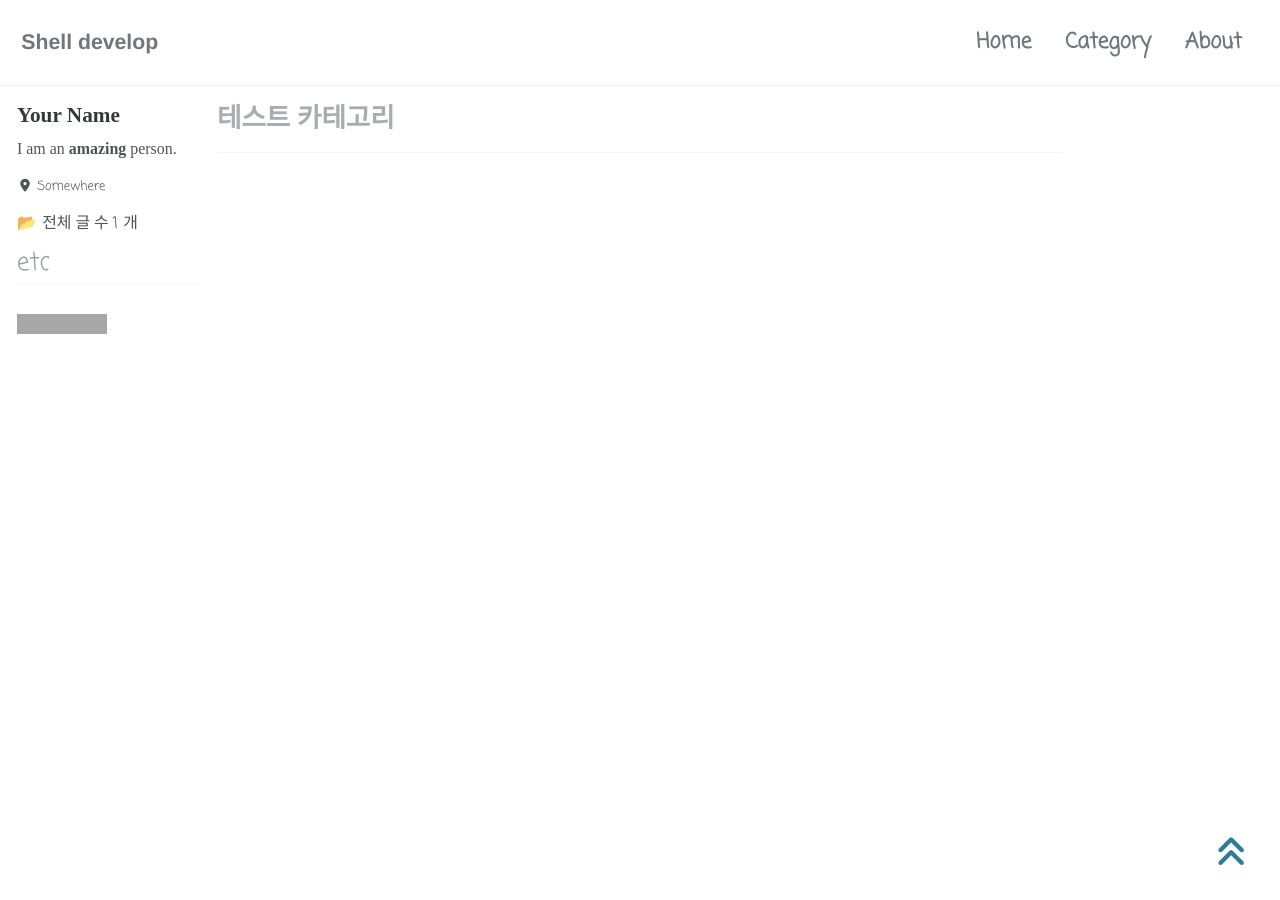
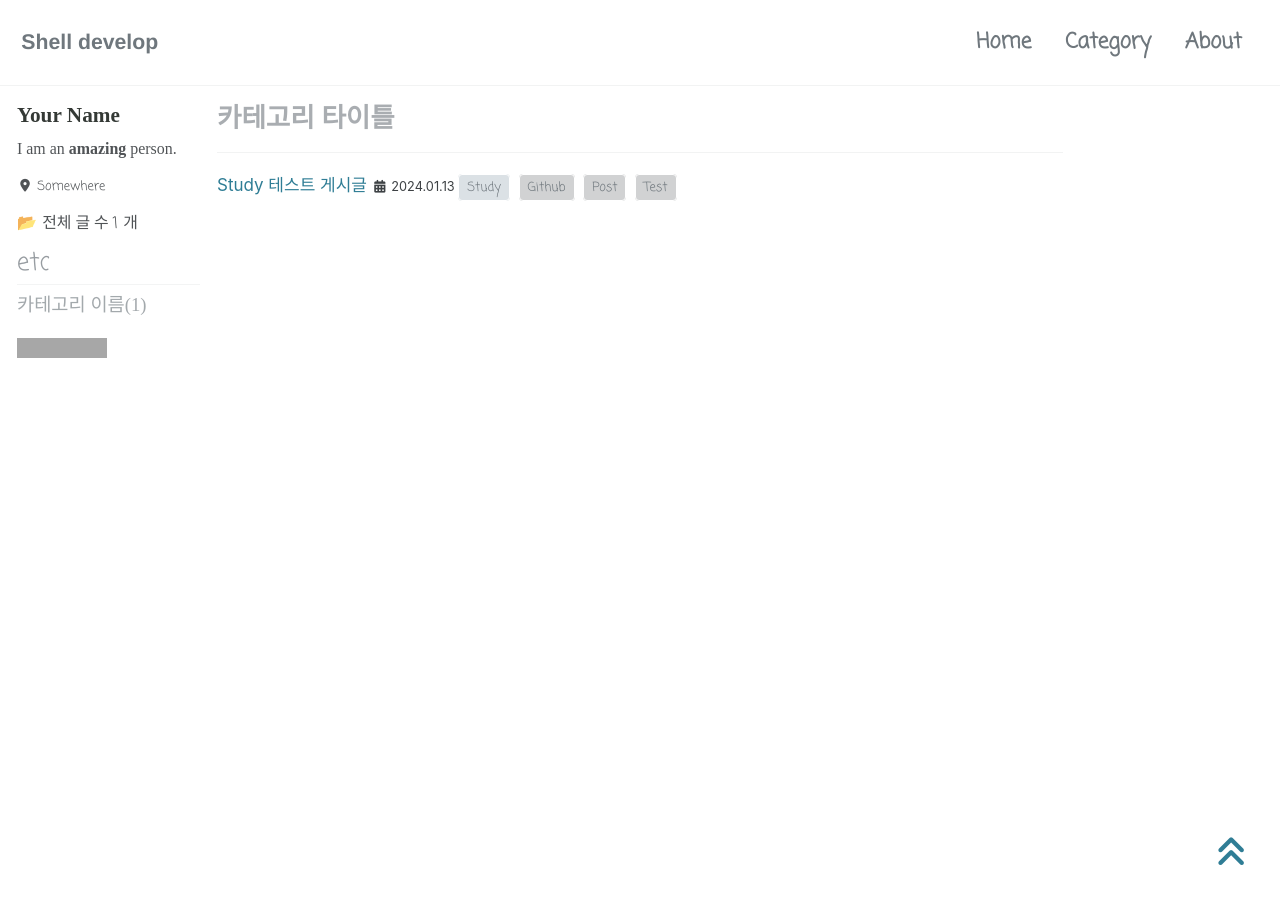
Before and after one commit to cjsan30/cjsan30.github.io, a Jekyll site: the page built from _pages/categories/category-study.md, in a window 1280 px wide and 900 px high. Built offline with Jekyll 4.4.1, drawn with Linux system fonts in a browser that asks for light colours; cached includes are drawn as plain includes; nearby versions of some CDN libraries; some web fonts are replaced; grey boxes are pictures that could not be loaded.

Commit message:
edit category, post
edit category and post ref heoni00 blog

```diff
--- a/_includes/nav_list_main
+++ b/_includes/nav_list_main
@@ -11,8 +11,8 @@
         <span class="nav__sub-title">etc</span>
             <ul>
                 {% for category in site.categories %}
-                    {% if category[0] == "Blog" %}
-                        <li><a href="/categories/blog" class="">Blog Dev({{category[1].size}})</a></li>
+                    {% if category[0] == "Study" %}
+                        <li><a href="/categories/study" class="">카테고리 이름({{category[1].size}})</a></li>
                     {% endif %}
                 {% endfor %}
             </ul>
--- a/_pages/categories/category-study.md
+++ b/_pages/categories/category-study.md
@@ -1,5 +1,5 @@
 ---
-title: "테스트 카테고리"
+title: "카테고리 타이틀"
 layout: archive
 permalink: categories/study
 author_profile: true
@@ -10,5 +10,5 @@ sidebar_main: true
 
 ***
 
-{% assign posts = site.categories.Blog %}
+{% assign posts = site.categories.Study %}
 {% for post in posts %} {% include archive-single2.html type=page.entries_layout %} {% endfor %}
```
Also changed, not shown: _posts/Study/2024-01-13-test category & posting.md (+2 -2 lines).
